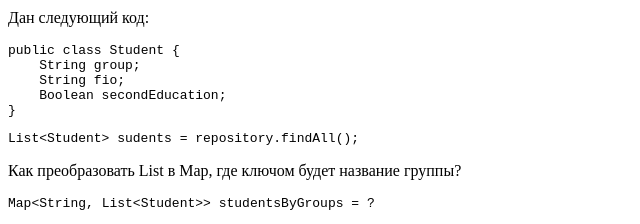
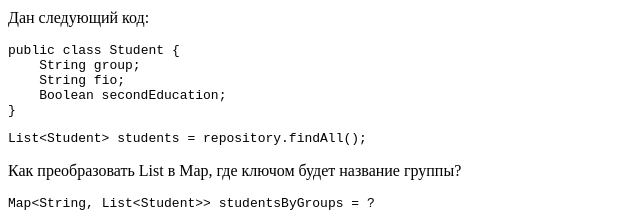
Before and after one commit to ogetmanskiy/rt-solar-interview, a plain HTML site: page index.html in a window 1280 px wide. Shown: the part 3180-3404 px from the top of the page, 0-640 px from the left. Drawn offline with Linux system fonts and the light colour scheme.

Commit message:
Update index.html

```diff
--- a/index.html
+++ b/index.html
@@ -106,7 +106,7 @@ public <span class="hljs-class"><span class="hljs-keyword">class</span> <span cl
     Boolean secondEducation;
 }
 </code></pre>
-<pre><code class="lang-text">List&lt;Student&gt; sudents = repository.findAll()<span class="hljs-comment">;</span>
+<pre><code class="lang-text">List&lt;Student&gt; students = repository.findAll()<span class="hljs-comment">;</span>
 </code></pre>
 <p>Как преобразовать List в Map, где ключом будет название группы?</p>
 <pre><code class="lang-text"><span class="hljs-built_in">Map</span>&lt;<span class="hljs-built_in">String</span>, <span
```
